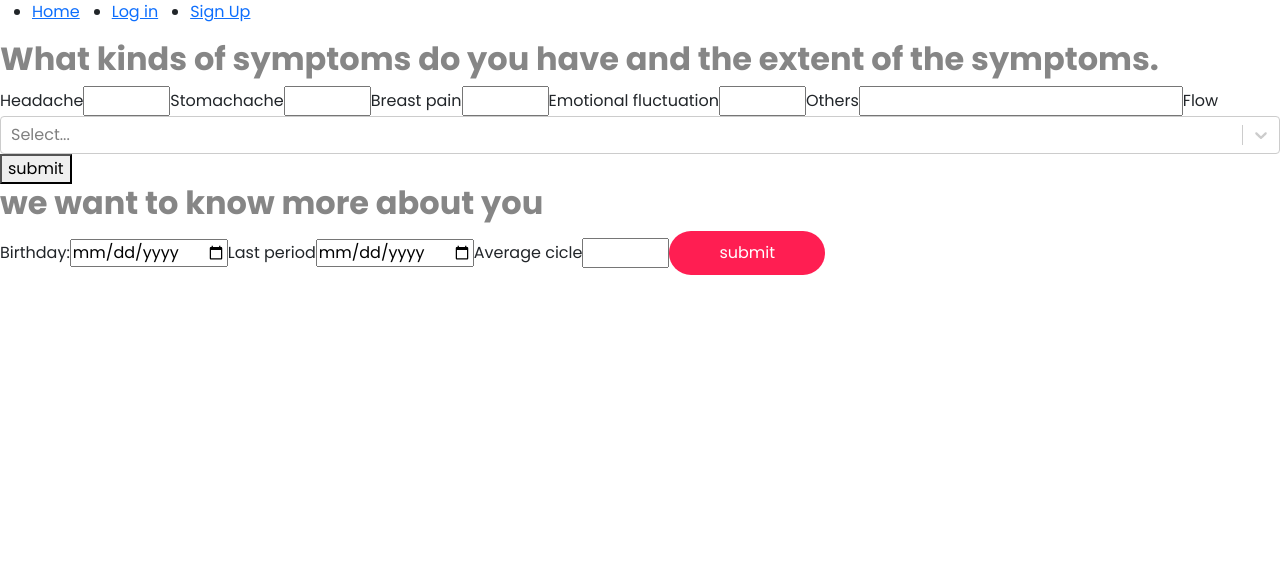
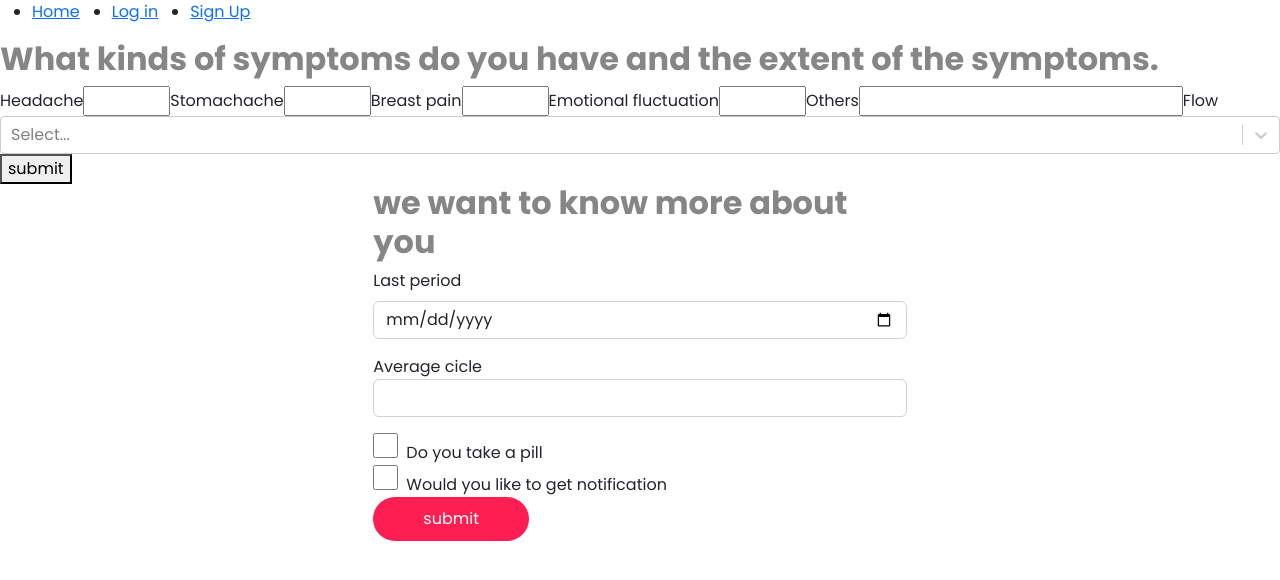
Before and after one commit to Gissell10/period-traker, a React (Create React App) app: page /symptoms in a window 1280 px wide. Shown: the top 580 px of the page. Built offline with nearby package versions, Linux system fonts and the light colour scheme.

Commit message:
add aboutyou post request and css

```diff
--- a/src/App.css
+++ b/src/App.css
@@ -66,3 +66,9 @@ h2 {
 .input-container input:focus {
   box-shadow: 0 0 0 2px #ff1e52;
 }
+
+input[type="checkbox"] {
+  height: 25px;
+  width: 25px;
+  accent-color: #ff1e52;
+}
--- a/src/components/AboutYou.jsx
+++ b/src/components/AboutYou.jsx
@@ -1,15 +1,75 @@
-import React from "react";
+import React, { useState } from "react";
+import { about } from "../hooks";
+
 const AboutYou = function () {
+  const [userData, setUserData] = useState({
+    lastPeriod: " ",
+    averageCycle: "",
+    takesPill: false,
+    prefersNotifications: false,
+  });
+
+  const handleImput = (event) => {
+    const target = event.target;
+    const value = target.type === "checkbox" ? target.checked : target.value;
+    const name = target.name;
+
+    setUserData({
+      ...userData,
+      [name]: value,
+    });
+    //console.log(userData);
+  };
+
+  const handleSubmit = (event) => {
+    event.preventDefault();
+    //console.log(userData);
+    about(userData);
+  };
+
   return (
-    <div>
+    <div className="col-md-10 mx-auto col-lg-5 rounded-5">
       <h2>we want to know more about you</h2>
-      <form>
-        <label>Birthday:</label>
-        <input type="date" name="birthday" />
-        <label> Last period</label>
-        <input type="date" name="last-period" />
-        <label htmlFor="">Average cicle</label>
-        <input type="number" min="1" max="10" />
+      <form onSubmit={handleSubmit}>
+        <label className="form-label"> Last period</label>
+        <input
+          type="date"
+          name="lastPeriod"
+          value={userData.lastPeriod}
+          onChange={handleImput}
+          className="form-control mb-3"
+        />
+
+        <label>Average cicle</label>
+        <input
+          type="number"
+          name="averageCycle"
+          value={userData.averageCycle}
+          onChange={handleImput}
+          min="1"
+          max="10"
+          className="form-control mb-3"
+        />
+        <div className="form">
+          <input
+            type="checkbox"
+            name="takesPill"
+            value={userData.takesPill}
+            onChange={handleImput}
+          />
+          <label className="ms-2"> Do you take a pill</label>
+        </div>
+
+        <div>
+          <input
+            type="checkbox"
+            name="prefersNotifications"
+            value={userData.prefersNotifications}
+            onChange={handleImput}
+          />
+          <label className="ms-2"> Would you like to get notification </label>
+        </div>
+
         <button type="Submit" className="boton">
           submit
         </button>
--- /dev/null
+++ b/src/hooks/index.js
@@ -0,0 +1,36 @@
+import { useEffect, useState } from "react";
+// export const useIdLoggedIn = () => {
+//   const [loggedIn, setLoggedIn] = useState(false);
+//   useEffect(() => {
+//     fetch("http://localhost:3000/logged_in", {
+//       method: "GET",
+//       credentials: "include",
+//     })
+//       .then((response) => response.json())
+//       .then((json) => {
+//         setLoggedIn(json.logged_in);
+//       })
+//       .catch((err) => {
+//         console.log(err);
+//       });
+//   }, []);
+
+//   return loggedIn;
+// };
+
+export const about = (params) => {
+  const requestOptions = {
+    method: "POST",
+    credentials: "include",
+    headers: { "Content-Type": "application/json" },
+    body: JSON.stringify(params),
+  };
+  fetch("http://localhost:3000/setup", requestOptions)
+    .then((response) => response.json())
+    .then((json) => {
+      console.log(json);
+    })
+    .catch((err) => {
+      console.log(err);
+    });
+};
```
